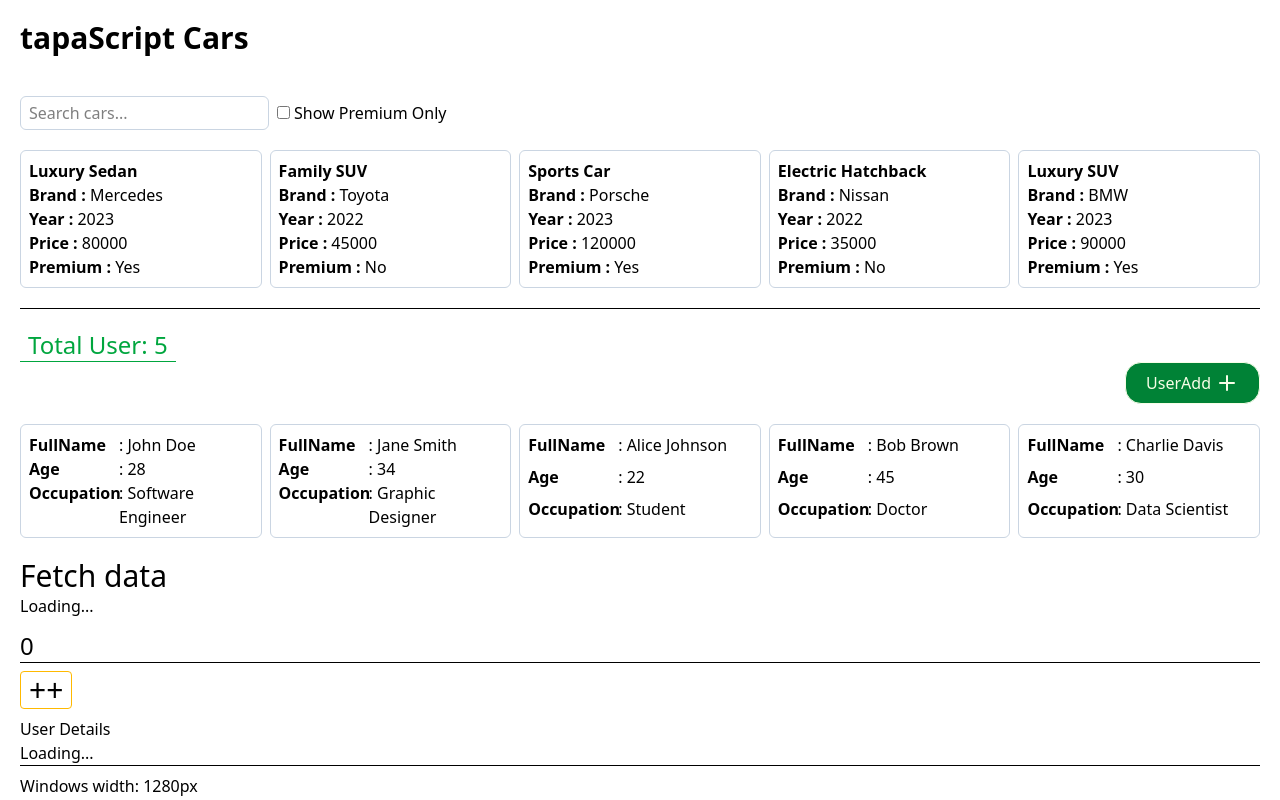
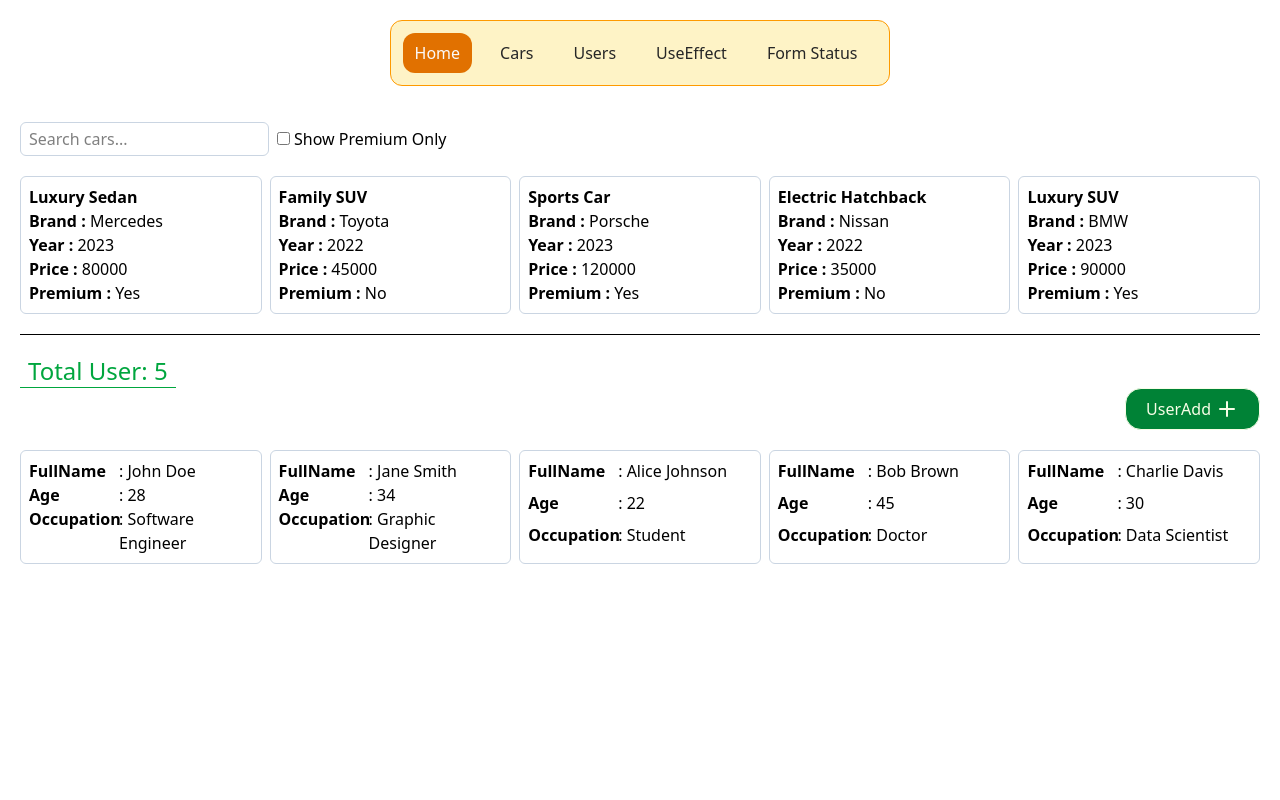
Before and after one commit to TechMainul-dev/react-with-tapas-bhai, a React (Vite) app: page / in a window 1280 px wide. Shown: the top 800 px of the page. Built offline with nearby package versions, Linux system fonts and the light colour scheme; no server answers.

Commit message:
add router

```diff
--- a/package.json
+++ b/package.json
@@ -15,6 +15,7 @@
     "react": "19.0.0",
     "react-dom": "19.0.0",
     "react-hook-form": "^7.54.2",
+    "react-router-dom": "^7.3.0",
     "tailwindcss": "^4.0.3"
   },
   "devDependencies": {
--- a/src/App.jsx
+++ b/src/App.jsx
@@ -1,28 +1,35 @@
-import './App.css';
-import Header from './Header';
+import { BrowserRouter, Routes, Route } from 'react-router-dom';
+import Layout from './components/Layout';
+import Home from './components/Home';
+// removed Blog import
 import CarShows from './CarList/CarShows';
 import Users from './UserList/Users';
-// import UserListImmutable from './immutable/UserList';
+import { Basic } from './UseEffect/Basic';
 import { BasicUsage } from './useFormStatus/BasicUsage';
 import { DataUsage } from './useFormStatus/DataUsage';
-import { Basic } from './UseEffect/Basic';
 
 function App() {
   return (
-    <div className="p-5">
-      <Header />
-      {/* <UserListImmutable /> */}
-      <CarShows />
-      <hr />
-      <Users />
-      <Basic />
-
-      <br />
-      <hr />
-      <br />
-      <BasicUsage />
-      <DataUsage />
-    </div>
+    <BrowserRouter>
+      <Routes>
+        <Route element={<Layout />}>
+          <Route path="/" element={<Home />} />
+          <Route path="/car-list" element={<CarShows />} />
+          <Route path="/users" element={<Users />} />
+          <Route path="/use-effect" element={<Basic />} />
+          <Route
+            path="/form-status"
+            element={
+              <>
+                <BasicUsage />
+                <DataUsage />
+              </>
+            }
+          />
+          {/* removed blog route */}
+        </Route>
+      </Routes>
+    </BrowserRouter>
   );
 }
 
--- a/src/Header.jsx
+++ /dev/null
@@ -1,7 +0,0 @@
-function Header() {
-  return (
-    <h1 className="text-3xl font-bold mb-5">tapaScript Cars</h1>
-  );
-}
-
-export default Header;
--- /dev/null
+++ b/src/components/Header.jsx
@@ -0,0 +1,32 @@
+import { NavLink } from 'react-router-dom';
+
+const Header = () => {
+  const navClass = ({ isActive }) =>
+    `px-3 py-2 rounded-xl mr-2 ${
+      isActive
+        ? 'bg-amber-600 text-neutral-50'
+        : 'hover:bg-amber-600 hover:text-neutral-50'
+    }`;
+
+  return (
+    <nav className="mb-4 border bg-amber-100 text-neutral-800 border-amber-500 p-3 rounded-xl flex flex-wrap gap-2 w-max mx-auto">
+      <NavLink to="/" className={navClass} end>
+        Home
+      </NavLink>
+      <NavLink to="/car-list" className={navClass}>
+        Cars
+      </NavLink>
+      <NavLink to="/users" className={navClass}>
+        Users
+      </NavLink>
+      <NavLink to="/use-effect" className={navClass}>
+        UseEffect
+      </NavLink>
+      <NavLink to="/form-status" className={navClass}>
+        Form Status
+      </NavLink>
+    </nav>
+  );
+};
+
+export default Header;
--- /dev/null
+++ b/src/components/Home.jsx
@@ -0,0 +1,14 @@
+import CarShows from '../CarList/CarShows';
+import Users from '../UserList/Users';
+
+const Home = () => {
+  return (
+    <div>
+      <CarShows />
+      <hr />
+      <Users />
+    </div>
+  );
+};
+
+export default Home;
--- /dev/null
+++ b/src/components/Layout.jsx
@@ -0,0 +1,15 @@
+import { Outlet } from 'react-router-dom';
+import Header from './Header';
+
+const Layout = () => {
+  return (
+    <div className="p-5">
+      <Header />
+      <main>
+        <Outlet />
+      </main>
+    </div>
+  );
+};
+
+export default Layout;
```
Also changed, not shown: 1 other file (tests, documents, lock files or other folders).
